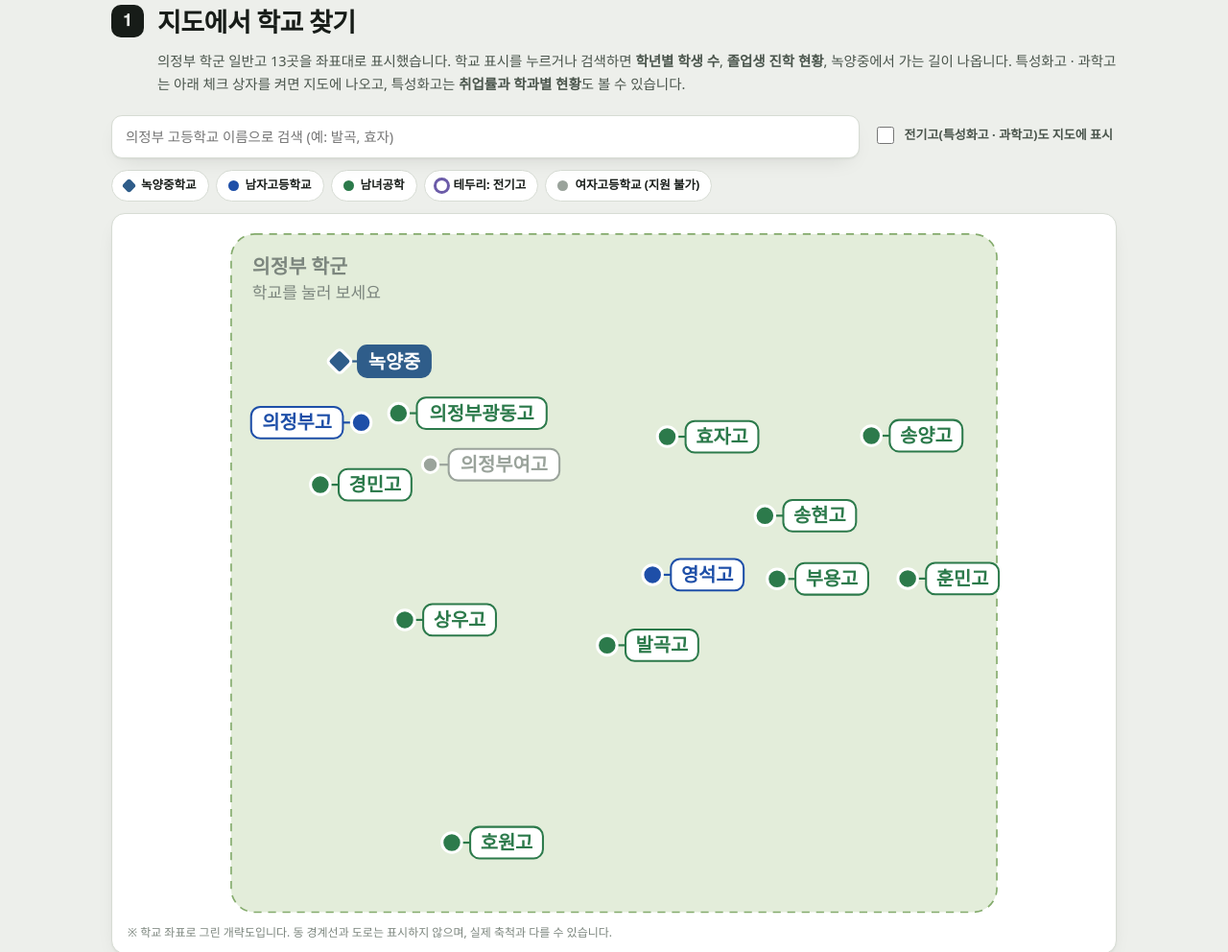
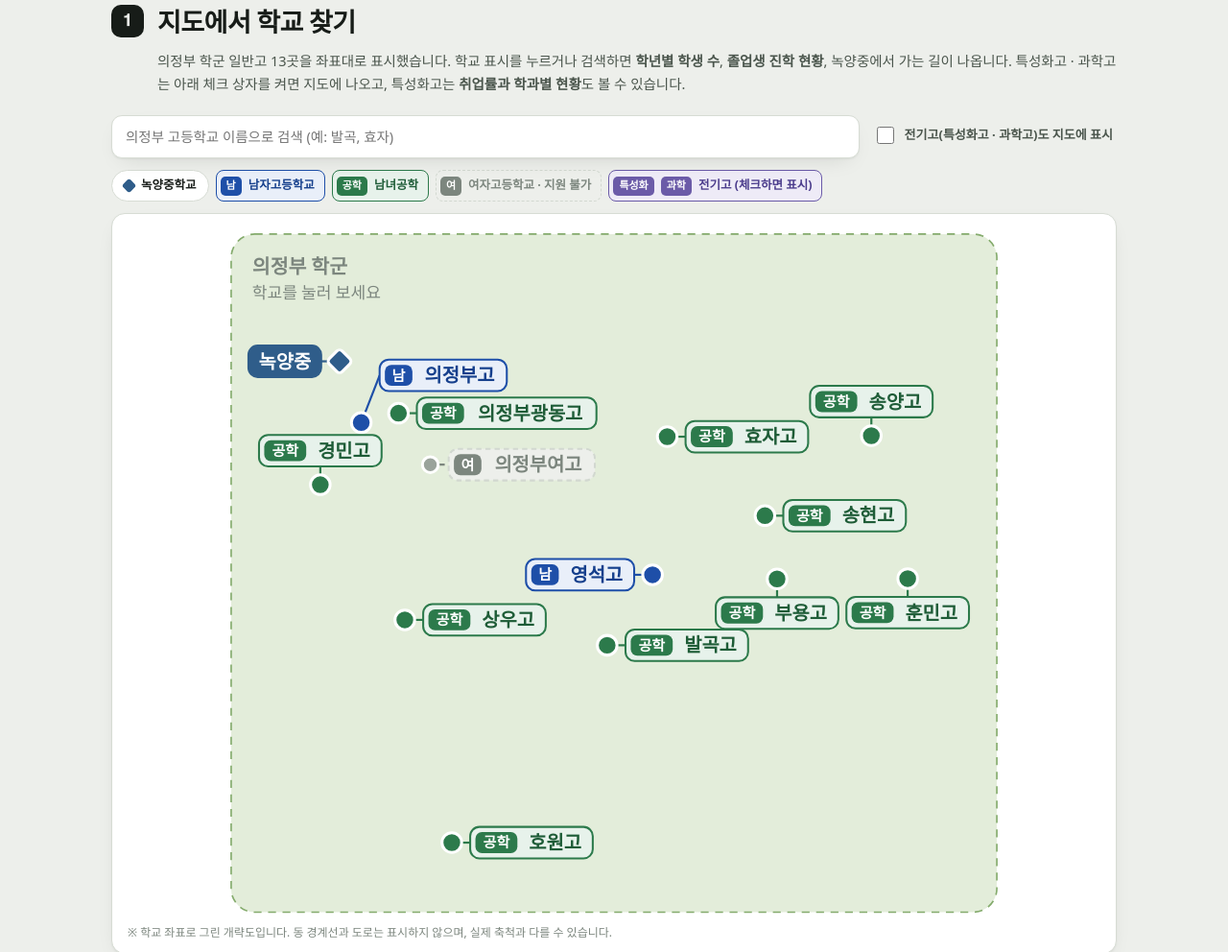
Before and after one commit to goip-guide/uijeongbu-highschool, a plain HTML site: page index.html in a window 1280 px wide. Shown: the part 780-1772 px from the top of the page at 96% size. Drawn offline with Linux system fonts and the light colour scheme; a web font is replaced by a local one.

Commit message:
지도 이름표에 남·여·공학 꼬리표와 구분 색 적용

```diff
--- a/index.html
+++ b/index.html
@@ -29,6 +29,7 @@
   --focus:#0E7581; --focus-bg:#E3F3F4; --focus-line:#A9D6DA;
   --ok:#2C7A4B; --warn:#A9781E; --bad:#A6303B; --bad-bg:#F7E9EA; --bad-line:#E0BFC2;
   --land:#E3EDDA; --land-line:#84AB6C;
+  --boy-ink:#153F8C; --girl-ink:#8C2D5C; --co-ink:#1E5C37; --early-ink:#4B3C8C;   /* 지도 이름표 글자 (연한 바탕 위 진한 글씨) */
   --shadow:0 1px 2px rgba(20,30,22,.05), 0 8px 24px -12px rgba(20,30,22,.18);
   --r:14px;
 }
@@ -46,6 +47,7 @@
     --focus:#7FD3DB; --focus-bg:#142A2D; --focus-line:#2B5257;
     --ok:#7FCB99; --warn:#E3BC72; --bad:#F0949B; --bad-bg:#332224; --bad-line:#5A383C;
     --land:#222B20; --land-line:#618150;
+    --boy-ink:#B3CDF7; --girl-ink:#F5BCD7; --co-ink:#A6DDB8; --early-ink:#CEC5F3;
     --shadow:0 1px 2px rgba(0,0,0,.3), 0 10px 28px -14px rgba(0,0,0,.7);
     color-scheme:dark;
   }
@@ -63,6 +65,7 @@
   --focus:#7FD3DB; --focus-bg:#142A2D; --focus-line:#2B5257;
   --ok:#7FCB99; --warn:#E3BC72; --bad:#F0949B; --bad-bg:#332224; --bad-line:#5A383C;
   --land:#222B20; --land-line:#618150;
+  --boy-ink:#B3CDF7; --girl-ink:#F5BCD7; --co-ink:#A6DDB8; --early-ink:#CEC5F3;
   --shadow:0 1px 2px rgba(0,0,0,.3), 0 10px 28px -14px rgba(0,0,0,.7);
   color-scheme:dark;
 }
@@ -179,6 +182,17 @@ section{ padding:34px 0; border-top:1px solid var(--line); scroll-margin-top:64p
 .lg.b i{background:var(--boy)} .lg.c i{background:var(--co)} .lg.g i{background:var(--girl)} .lg.x i{background:var(--off)}
 .lg.e i{background:var(--surface); box-shadow:0 0 0 3px var(--early)}
 .lg.m i{background:var(--seal); border-radius:3px; transform:rotate(45deg)}
+/* 범례: 지도 이름표와 같은 모양 (구분 꼬리표 + 이름) */
+.lgp{
+  display:inline-flex; align-items:center; gap:7px; font-size:12.5px; font-weight:700;
+  border:1.5px solid var(--line); border-radius:8px; padding:3px 10px 3px 4px;
+}
+.lgp b{ font-family:"Gothic A1",sans-serif; font-size:11px; font-weight:900; color:var(--surface); border-radius:5px; padding:1px 6px; }
+.lgp.b{ background:var(--boy-bg); border-color:var(--boy); color:var(--boy-ink); } .lgp.b b{ background:var(--boy); }
+.lgp.g{ background:var(--girl-bg); border-color:var(--girl); color:var(--girl-ink); } .lgp.g b{ background:var(--girl); }
+.lgp.c{ background:var(--co-bg); border-color:var(--co); color:var(--co-ink); } .lgp.c b{ background:var(--co); }
+.lgp.e{ background:var(--early-bg); border-color:var(--early); color:var(--early-ink); } .lgp.e b{ background:var(--early); }
+.lgp.x{ background:var(--off-bg); border-color:var(--off-line); border-style:dashed; color:var(--muted); } .lgp.x b{ background:var(--muted); }
 
 /* ---------- map ---------- */
 .maparea{ padding:10px 10px 4px; overflow:hidden; }
@@ -642,6 +656,18 @@ function kind(s){
   return s.sex==="남" ? "b" : (s.sex==="여" ? "g" : "c");
 }
 function colorOf(k){ return {b:"var(--boy)",c:"var(--co)",g:"var(--girl)",x:"var(--off)"}[k]; }
+// 지도 이름표: 앞에 구분 꼬리표(남 · 여 · 공학 · 특성화 · 과학)를 붙이고, 같은 계열의 연한 바탕 + 진한 글씨로 그린다
+var TAG_FS = 11;
+function tagOf(s){ return s.sel==="early" ? (s.type==="특성화고" ? "특성화" : "과학") : s.sex; }
+function tagW(s){ return tagOf(s).length*TAG_FS + 10; }
+function labelW(s, fs){ return s===MID ? Math.max(40, s.n.length*fs + 12) : tagW(s) + 4 + s.n.length*fs + 14; }
+function labelStyle(kk, s){
+  if(kk==="x") return { bg:"var(--off-bg)", line:"var(--off-line)", tag:"var(--muted)", ink:"var(--muted)", dash:"4 3" };
+  if(s.sel==="early") return { bg:"var(--early-bg)", line:"var(--early)", tag:"var(--early)", ink:"var(--early-ink)" };
+  return { b:{ bg:"var(--boy-bg)", line:"var(--boy)", tag:"var(--boy)", ink:"var(--boy-ink)" },
+           g:{ bg:"var(--girl-bg)", line:"var(--girl)", tag:"var(--girl)", ink:"var(--girl-ink)" },
+           c:{ bg:"var(--co-bg)", line:"var(--co)", tag:"var(--co)", ink:"var(--co-ink)" } }[kk];
+}
 function selLabel(s){ return s.sel==="admin" ? "의정부 학군 평준화 배정 (선복수지원 후추첨)" : "전기 모집 · 학교별 선발"; }
 function typeLabel(s){ return s.auto ? "일반고 (자율형 공립고)" : s.type + (s.detail ? " (" + s.detail + ")" : ""); }
 function nf(n){ return n==null ? "-" : Number(n).toLocaleString("ko-KR"); }
@@ -708,10 +734,10 @@ function renderHeader(){
   h += '<span class="cnt x"><b>' + cnt[other] + '</b> ' + (other==="남"?"남자":"여자") + '고등학교 · 지원 불가</span>';
   $("#counts").innerHTML = h;
   var lg = '<span class="lg m"><i></i>' + esc(MID.full) + '</span>'
-         + '<span class="lg ' + (profile.sex==="남"?"b":"g") + '"><i></i>' + (profile.sex==="남"?"남자":"여자") + '고등학교</span>'
-         + '<span class="lg c"><i></i>남녀공학</span>'
-         + '<span class="lg e"><i></i>테두리: 전기고</span>'
-         + '<span class="lg x"><i></i>' + (other==="남"?"남자":"여자") + '고등학교 (지원 불가)</span>';
+         + '<span class="lgp ' + (profile.sex==="남"?"b":"g") + '"><b>' + profile.sex + '</b>' + (profile.sex==="남"?"남자":"여자") + '고등학교</span>'
+         + '<span class="lgp c"><b>공학</b>남녀공학</span>'
+         + '<span class="lgp x"><b>' + other + '</b>' + (other==="남"?"남자":"여자") + '고등학교 · 지원 불가</span>'
+         + '<span class="lgp e"><b>특성화</b><b>과학</b>전기고 (체크하면 표시)</span>';
   $("#legend").innerHTML = lg;
 }
 
@@ -791,7 +817,7 @@ function renderMap(){
     var order = pts.slice().sort(function(a,b){ return (b.crowd-a.crowd) || (a.x-b.x); });
     var miss = 0;
     order.forEach(function(p){
-      var lw = Math.max(40, p.s.n.length*fs + 12), cs = candsOf(p, lw), c = null;
+      var lw = labelW(p.s, fs), cs = candsOf(p, lw), c = null;
       for(var i=0;i<cs.length;i++){ var r = {x:cs[i].x, y:cs[i].y, w:lw, h:lh}; if(!out(r) && !overlaps(r)){ c = cs[i]; break; } }
       if(!c){
         // 빈 자리가 없으면 겹침이 가장 적은 자리라도 쓴다 (이름이 빠지지 않게)
@@ -825,10 +851,21 @@ function renderMap(){
     if(c){
       var ax = c.side==="r" ? c.x : (c.side==="l" ? c.x+lw : c.x+lw/2);
       var ay = c.side==="t" ? c.y+lh : (c.side==="b" ? c.y : c.y+lh/2);
-      g.appendChild(el("line",{ x1:p.x, y1:p.y, x2:ax, y2:ay, stroke:col, "stroke-width":"1.6" }));
-      g.appendChild(el("rect",{ x:c.x, y:c.y, width:lw, height:lh, rx:7, fill:isMid?"var(--seal)":"var(--surface)", stroke:col, "stroke-width":"1.5" }));
-      var t = el("text",{ x:c.x+lw/2, y:c.y+lh/2+fs*0.36, "font-size":String(fs), "font-weight":"900", fill:isMid?"var(--seal-ink)":col, "text-anchor":"middle", "pointer-events":"none" });
-      t.textContent = s.n; g.appendChild(t);
+      if(isMid){
+        g.appendChild(el("line",{ x1:p.x, y1:p.y, x2:ax, y2:ay, stroke:col, "stroke-width":"1.6" }));
+        g.appendChild(el("rect",{ x:c.x, y:c.y, width:lw, height:lh, rx:7, fill:"var(--seal)", stroke:col, "stroke-width":"1.5" }));
+        var tm = el("text",{ x:c.x+lw/2, y:c.y+lh/2+fs*0.36, "font-size":String(fs), "font-weight":"900", fill:"var(--seal-ink)", "text-anchor":"middle", "pointer-events":"none" });
+        tm.textContent = s.n; g.appendChild(tm);
+      } else {
+        var st = labelStyle(kk, s), tw = tagW(s);
+        g.appendChild(el("line",{ x1:p.x, y1:p.y, x2:ax, y2:ay, stroke:st.tag, "stroke-width":"1.6", "stroke-dasharray":st.dash||"none" }));
+        g.appendChild(el("rect",{ x:c.x, y:c.y, width:lw, height:lh, rx:7, fill:st.bg, stroke:st.line, "stroke-width":"1.5", "stroke-dasharray":st.dash||"none" }));
+        g.appendChild(el("rect",{ x:c.x+4, y:c.y+4, width:tw, height:lh-8, rx:5, fill:st.tag, "pointer-events":"none" }));
+        var tg = el("text",{ x:c.x+4+tw/2, y:c.y+lh/2+TAG_FS*0.36, "font-size":String(TAG_FS), "font-weight":"900", fill:"var(--surface)", "text-anchor":"middle", "pointer-events":"none" });
+        tg.textContent = tagOf(s); g.appendChild(tg);
+        var t = el("text",{ x:c.x+4+tw+(lw-4-tw)/2, y:c.y+lh/2+fs*0.36, "font-size":String(fs), "font-weight":"900", fill:st.ink, "text-anchor":"middle", "pointer-events":"none" });
+        t.textContent = s.n; g.appendChild(t);
+      }
     }
     if(isMid){
       g.appendChild(el("rect",{ x:p.x-7, y:p.y-7, width:14, height:14, rx:3, fill:col, stroke:"var(--surface)", "stroke-width":"2.2", transform:"rotate(45 " + p.x + " " + p.y + ")" }));
@@ -868,7 +905,7 @@ function renderNear(){
   gen.forEach(function(s, i){
     var ok = sexOk(s);
     h += '<tr class="rowlink' + (ok ? '' : ' off') + '" data-row="' + esc(s.id) + '" tabindex="0">'
-      + '<td>' + (i+1) + '</td><td class="l"><b>' + esc(s.n) + '</b>' + (s.opens ? ' <span class="badge n">신설</span>' : '') + '</td><td class="l">' + esc(sexLabel(s)) + '</td>'
+      + '<td>' + (i+1) + '</td><td class="l"><b>' + esc(s.n) + '</b>' + (s.opens ? ' <span class="badge n">신설</span>' : '') + '</td><td class="l"><span class="badge ' + (s.sex==="남"?"b":(s.sex==="여"?"g":"c")) + '">' + esc(sexLabel(s)) + '</span></td>'
       + '<td class="l"><span class="bar" style="width:' + Math.round((s.dist||0)/max*60) + 'px"></span>' + kmLabel(s.dist) + '</td>'
       + '<td>' + (s.admit ? nf(s.admit[1]) + '명' : '-') + '</td>'
       + '<td>' + (s.stats ? nf(s.stats.students) + '명' : '-') + '</td>'
```
